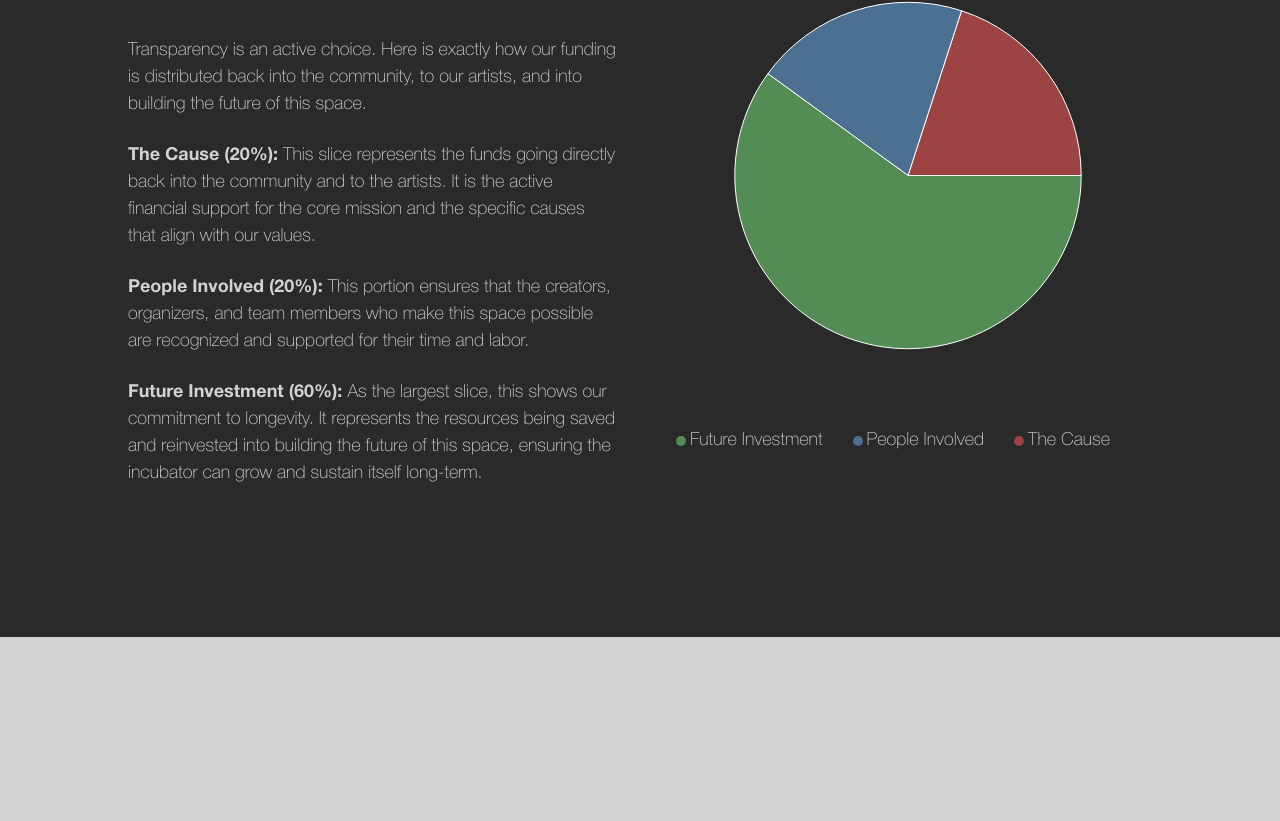
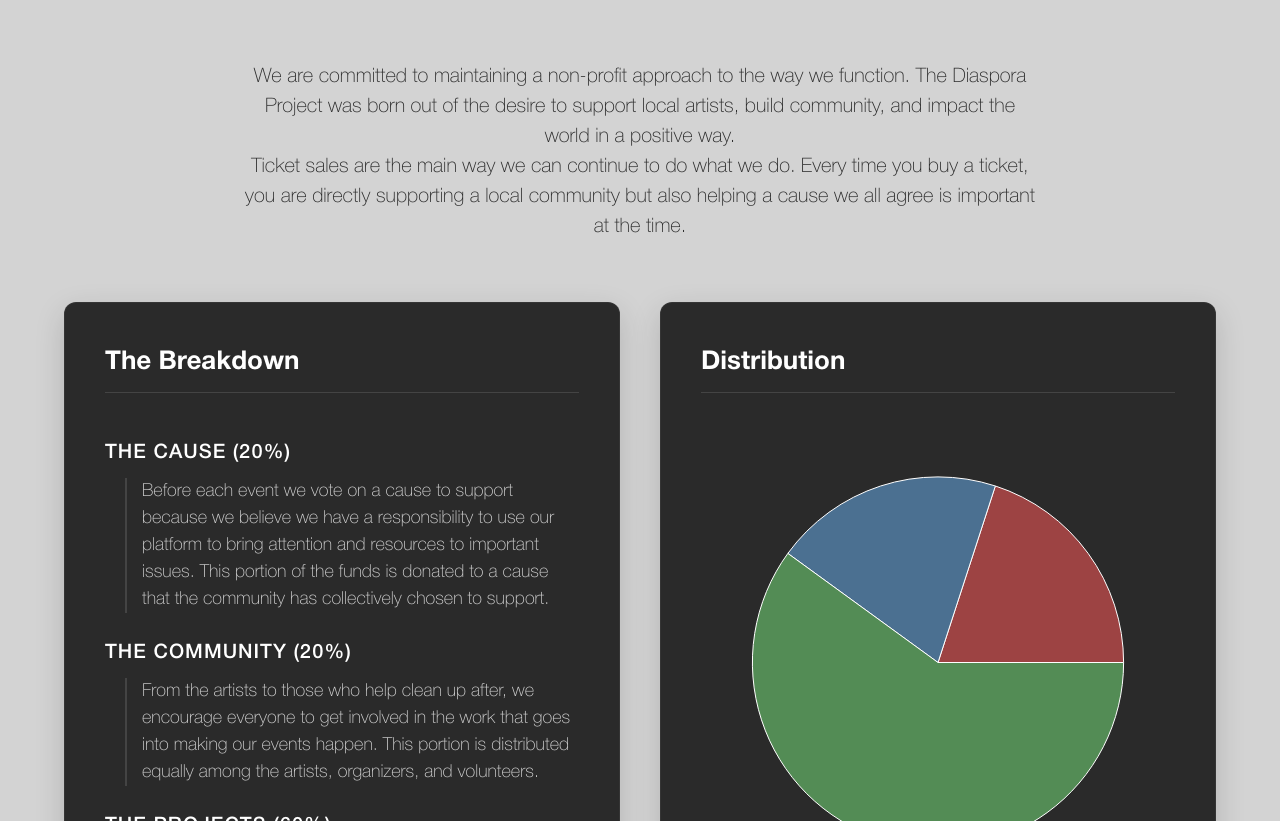
Before and after one commit to Antonioreyes8/warehouse-project, a Next.js app: page /financial in a window 1280 px wide. Shown: the part 379-1200 px from the top of the page. Built offline with nearby package versions, Linux system fonts and the light colour scheme.

Commit message:
financials section

```diff
--- a/app/financial/financialSection.tsx
+++ b/app/financial/financialSection.tsx
@@ -4,9 +4,7 @@
 
 "use client";
 
-// Import your brand new CSS file!
 import "./financials.css";
-
 import {
     PieChart,
     Pie,
@@ -16,61 +14,72 @@ import {
     ResponsiveContainer,
 } from "recharts";
 
-// 1. The exact same data, formatted for Recharts
 const data = [
     { name: "The Cause", value: 20 },
-	{ name: "People Involved", value: 20 },
+    { name: "The Community", value: 20 },
     { name: "Future Investment", value: 60 },
 ];
 
-// 2. The hex codes for Rose, Emerald, and Blue to match your dark theme
 const COLORS = ["#9D4343", "#4B7091", "#538C55"];
 
 export default function FinancialSection() {
     return (
-		<section className="basic_section">
-			<div className="basic_content financials_content">
-				{/* Clean CSS classes instead of inline styles */}
+        <section className="financials_section">
             <div className="financials_container">
-					{/* Left Column: Text */}
-					<div className="financials_text">
-						<h2>The Breakdown</h2>
-						<br />
-						<p>
-							Transparency is an active choice. Here is exactly how our funding
-							is distributed back into the community, to our artists, and into
-							building the future of this space.
+                <h1 className="financials_mainTitle">Financial Breakdown</h1>
+
+                {/* NEW INTRO SECTION: Centered above the grid */}
+                <div className="financials_introText">
+                    <p className="financials_text">
+                        We are committed to maintaining a non-profit approach to the way we
+                        function. The Diaspora Project was born out of the desire to
+                        support local artists, build community, and impact the world in a
+                        positive way.
                     </p>
-						<br />
-
-						<p>
-							<strong>The Cause (20%):</strong> This slice represents the funds
-							going directly back into the community and to the artists. It is
-							the active financial support for the core mission and the specific
-							causes that align with our values.
-						</p>
-
-						<br />
-
-						<p>
-							<strong>People Involved (20%):</strong> This portion ensures that
-							the creators, organizers, and team members who make this space
-							possible are recognized and supported for their time and labor.
-						</p>
-
-						<br />
-
-						<p>
-							<strong>Future Investment (60%):</strong> As the largest slice,
-							this shows our commitment to longevity. It represents the
-							resources being saved and reinvested into building the future of
-							this space, ensuring the incubator can grow and sustain itself
-							long-term.
+                    <p className="financials_text">
+                        Ticket sales are the main way we can continue to do what we do.
+                        Every time you buy a ticket, you are directly supporting a local
+                        community but also helping a cause we all agree is important at
+                        the time.
                     </p>
                 </div>
 
-					{/* Right Column: Chart */}
-					<div className="financials_chart">
+                <div className="financials_bentoGrid">
+
+                    {/* Left Box: The Breakdown details */}
+                    <div className="financials_articleBox">
+                        <h3 className="financials_articleHeader">The Breakdown</h3>
+
+                        <h4 className="financials_subHeader">The Cause (20%)</h4>
+                        <p className="financials_text financials_indented">
+                            Before each event we vote on a cause to support because we believe
+                            we have a responsibility to use our platform to bring attention and
+                            resources to important issues. This portion of the funds is donated
+                            to a cause that the community has collectively chosen to support.
+                        </p>
+
+                        <h4 className="financials_subHeader">The Community (20%)</h4>
+                        <p className="financials_text financials_indented">
+                            From the artists to those who help clean up after, we encourage
+                            everyone to get involved in the work that goes into making our
+                            events happen. This portion is distributed equally among the
+                            artists, organizers, and volunteers.
+                        </p>
+
+                        <h4 className="financials_subHeader">The Projects (60%)</h4>
+                        <p className="financials_text financials_indented">
+                            We want to continue to have more projects and grow our community.
+                            We use this portion to pay off what was invested into the event
+                            and to fund future projects including venue rentals, production
+                            costs, and other expenses.
+                        </p>
+                    </div>
+
+                    {/* Right Box: The Chart */}
+                    <div className="financials_articleBox">
+                        <h3 className="financials_articleHeader">Distribution</h3>
+
+                        <div className="financials_chartContainer">
                             <ResponsiveContainer width="100%" height="100%">
                                 <PieChart>
                                     <Pie
@@ -78,7 +87,7 @@ export default function FinancialSection() {
                                         cx="50%"
                                         cy="50%"
                                         innerRadius={0}
-									outerRadius="80%" /* Changed this to a percentage so it scales better on mobile! */
+                                        outerRadius="80%"
                                         fill="#8884d8"
                                         paddingAngle={0}
                                         dataKey="value"
@@ -91,12 +100,11 @@ export default function FinancialSection() {
                                         ))}
                                     </Pie>
 
-								{/* Note: Recharts strictly requires these styles to be inline objects to work properly */}
                                     <Tooltip
                                         formatter={(value) => `${value}%`}
                                         contentStyle={{
-										backgroundColor: "#2a2a2a",
-										border: "none",
+                                            backgroundColor: "#1a1a1a",
+                                            border: "1px solid #444",
                                             borderRadius: "8px",
                                             color: "#fff",
                                         }}
@@ -107,22 +115,20 @@ export default function FinancialSection() {
                                         verticalAlign="bottom"
                                         align="center"
                                         iconType="circle"
-									iconSize={10}
-									/* Use formatter to add custom spacing between legend items */
+                                        iconSize={12}
                                         formatter={(value) => (
                                             <span style={{ color: "#d3d3d3", marginRight: "20px" }}>
                                                 {value}
                                             </span>
                                         )}
-									wrapperStyle={{
-										paddingTop: "30px" /* Space between Pie and Legend */,
-										bottom: 0,
-									}}
+                                        wrapperStyle={{ paddingTop: "20px" }}
                                     />
                                 </PieChart>
                             </ResponsiveContainer>
                         </div>
                     </div>
+
+                </div>
             </div>
         </section>
     );
--- a/app/financial/financials.css
+++ b/app/financial/financials.css
@@ -1,48 +1,113 @@
 /* File: app/financials/financials.css */
 
-.financials_content {
-    width: 100%;
-    max-width: 1200px; /* Optional: prevents the text from getting too wide on huge screens */
-    margin: 0 auto;
-    overflow: hidden; /* Safety net to prevent horizontal scroll */
+.financials_section {
+    font-family: "HelveticaNeue", sans-serif;
+    font-weight: 300;
+    padding: 100px 5% 150px 5%;
+    background-color: #d3d3d3; /* Light grey background */
+    color: #2a2a2a;
+    display: flex;
+    justify-content: center;
 }
 
 .financials_container {
+    max-width: 1200px;
+    width: 100%;
     display: flex;
-    flex-wrap: wrap;
-    align-items: center;
-    gap: 3rem;
+    flex-direction: column;
+    gap: 40px;
+}
+
+.financials_mainTitle {
+    font-family: "HelveticaNeue", sans-serif;
+    font-weight: 800;
+    font-size: 54px;
+    text-align: center;
+    margin-bottom: 20px;
+    text-transform: uppercase;
+    letter-spacing: -1px;
+}
+
+/* Two-column layout for Desktop */
+.financials_bentoGrid {
+    display: grid;
+    grid-template-columns: 1fr 1fr;
+    gap: 40px;
+    align-items: stretch; /* Forces both boxes to be identical in height */
+}
+
+/* The Article Box (Bento styling) */
+.financials_articleBox {
+    background-color: #2a2a2a;
+    color: #d3d3d3;
+    padding: 40px;
+    border-radius: 12px;
+    box-shadow: 0 10px 30px rgba(0, 0, 0, 0.15);
+    border: 1px solid rgba(255, 255, 255, 0.05);
+    display: flex;
+    flex-direction: column;
+}
+
+.financials_articleHeader {
+    font-size: 26px;
+    font-weight: 700;
+    margin-bottom: 20px;
+    color: #fff;
+    border-bottom: 1px solid #444;
+    padding-bottom: 10px;
+}
+
+.financials_subHeader {
+    font-size: 20px;
+    font-weight: 500;
+    margin-top: 25px;
+    margin-bottom: 10px;
+    color: #fff;
+    text-transform: uppercase;
+    letter-spacing: 1px;
+}
+
+/* Add this right below .financials_mainTitle */
+
+.financials_introText {
+    max-width: 800px; /* Keeps the text from stretching too wide and becoming hard to read */
+    margin: 0 auto 20px auto; /* Centers the block and adds 50px of space below it */
+    text-align: center; /* Centers the text itself */
+}
+
+/* Make the intro text slightly larger than the text inside the boxes */
+.financials_introText .financials_text {
+    font-size: 20px;
+}
+
+.financials_indented {
+    margin-left: 20px;
+    padding-left: 15px;
+    border-left: 2px solid #444;
+}
+
+/* Chart specific container */
+.financials_chartContainer {
+    flex: 1; /* Takes up remaining height in the box */
+    min-height: 400px;
     width: 100%;
 }
 
-.financials_text {
-    flex: 1 1 400px; /* Increased basis for better desktop balance */
-}
-
-.financials_chart {
-    flex: 1 1 400px;
-    height: 500px;
-    min-width: 0; /* CRITICAL: Allows Recharts to shrink correctly inside Flexbox */
-}
-
-/* =========================================
-   BREAKPOINT: 1024px and below
-   ========================================= */
+/* Mobile Responsiveness */
 @media (max-width: 1024px) {
-    .financials_container {
-        flex-direction: column;
-        gap: 2rem;
+    .financials_section {
+        padding: 60px 5%;
     }
-
-    .financials_text,
-    .financials_chart {
-        /* Use 100% width but ensure it accounts for parent padding/gaps */
-        width: 100%;
-        flex: none;
+    .financials_mainTitle {
+        font-size: 36px;
     }
-
-    .financials_chart {
-        height: 400px; /* Slightly taller than 350px looks better on iPads */
-        max-width: 100vw;
+    .financials_bentoGrid {
+        grid-template-columns: 1fr; /* Stacks the boxes on mobile */
+    }
+    .financials_articleBox {
+        padding: 25px;
+    }
+    .financials_chartContainer {
+        min-height: 350px;
     }
 }
```
Lines whose indentation alone changed are shown as unchanged.
